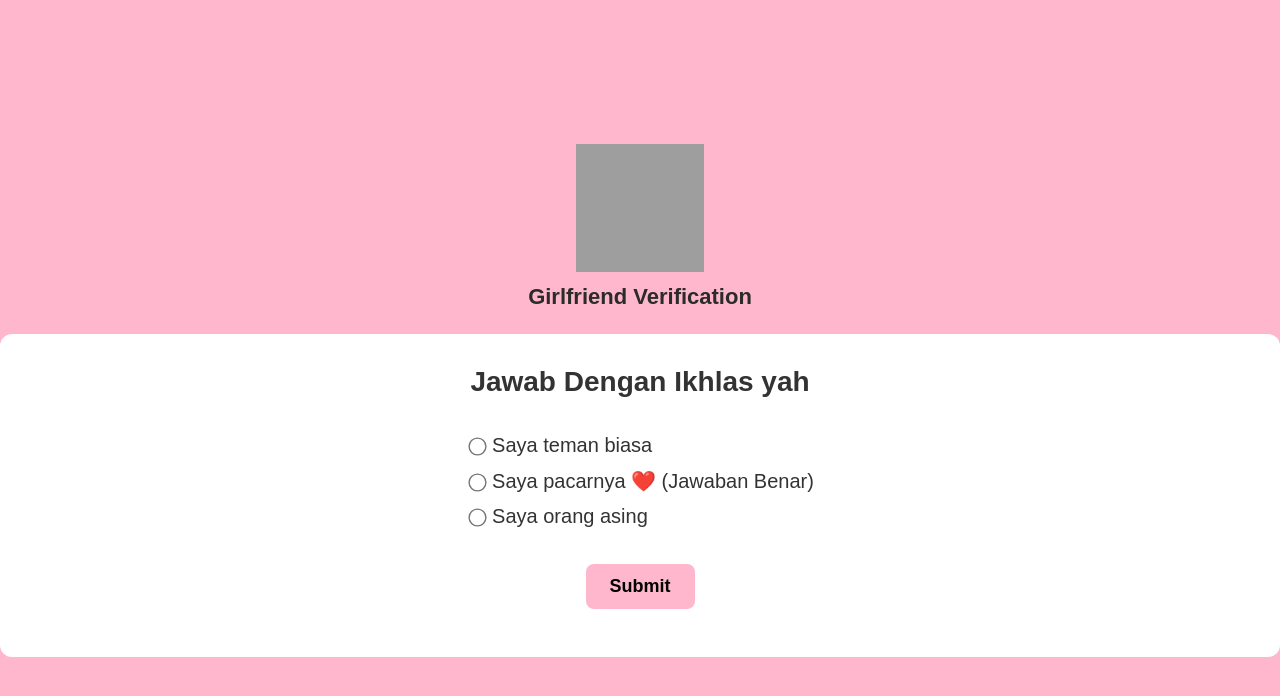
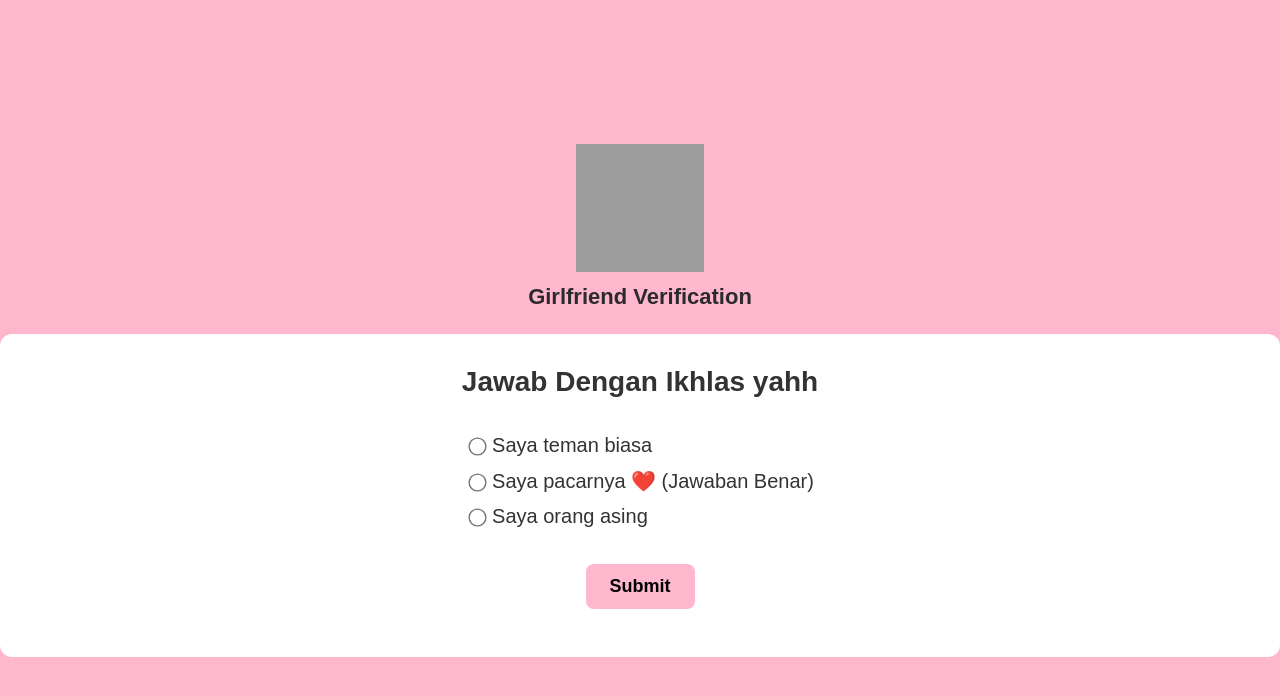
Before and after one commit to mhixx/birthday, a plain HTML site: page index.html in a window 1280 px wide. Drawn offline with Linux system fonts and the light colour scheme; grey boxes are pictures that could not be loaded.

Commit message:
Update index.html

```diff
--- a/index.html
+++ b/index.html
@@ -94,7 +94,7 @@
 
     <div class="container">
       <span style="color: #333333; font-size: 28px"
-        >Jawab Dengan Ikhlas yah</span
+        >Jawab Dengan Ikhlas yahh</span
       >
 
       <div class="options">
```
